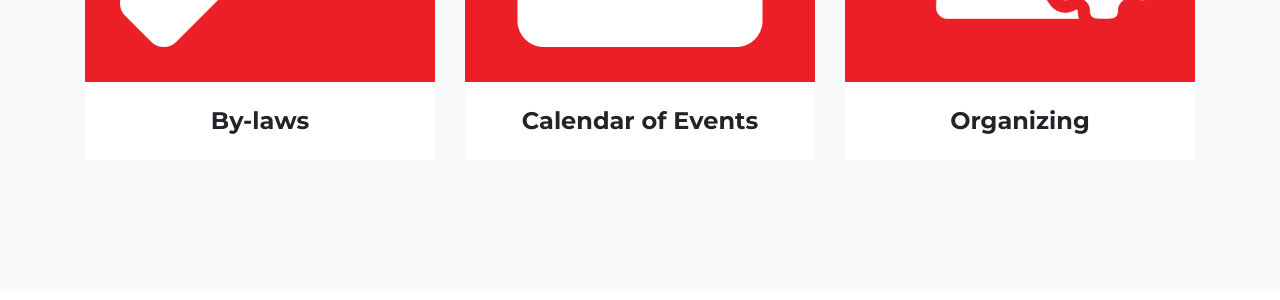
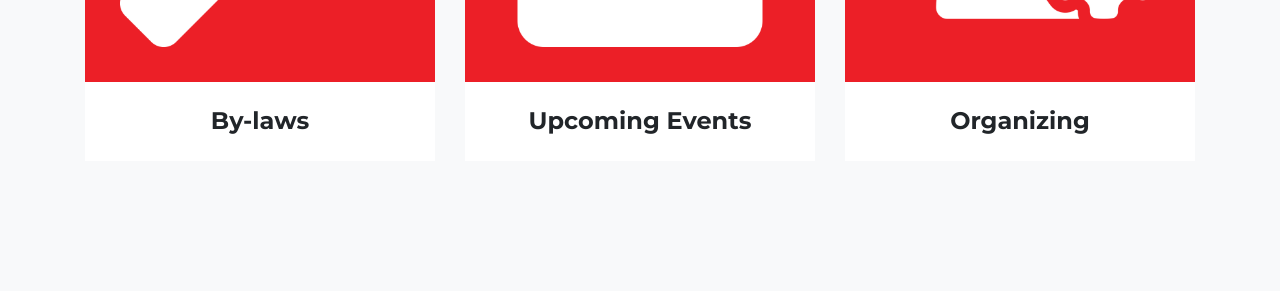
Before and after one commit to flinthillsdsa/website, a Jekyll site: the page built from index.md, in a window 1280 px wide and 900 px high, scrolled down 1273 px. Shown: the part 154-454 px from the top of the window. Built offline with Jekyll 4.4.1, drawn with Linux system fonts in a browser that asks for light colours; some web fonts are replaced.

Commit message:
Update calendar.md

```diff
--- a/_about/calendar.md
+++ b/_about/calendar.md
@@ -4,7 +4,7 @@
 
 
 caption:
-  title: Calendar of Events
+  title: Upcoming Events
   #subtitle:
   thumbnail: https://www.fhdsa.org/assets/img/about/calendar.png
 ---
```
